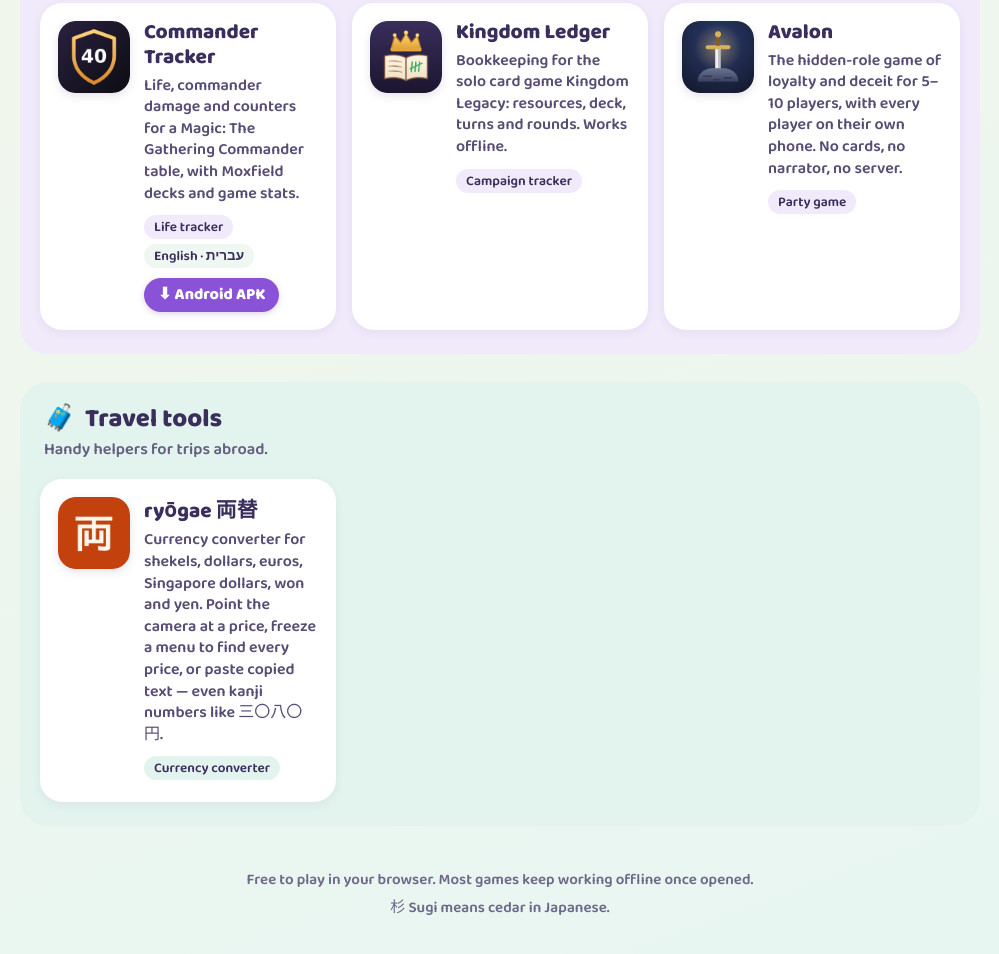
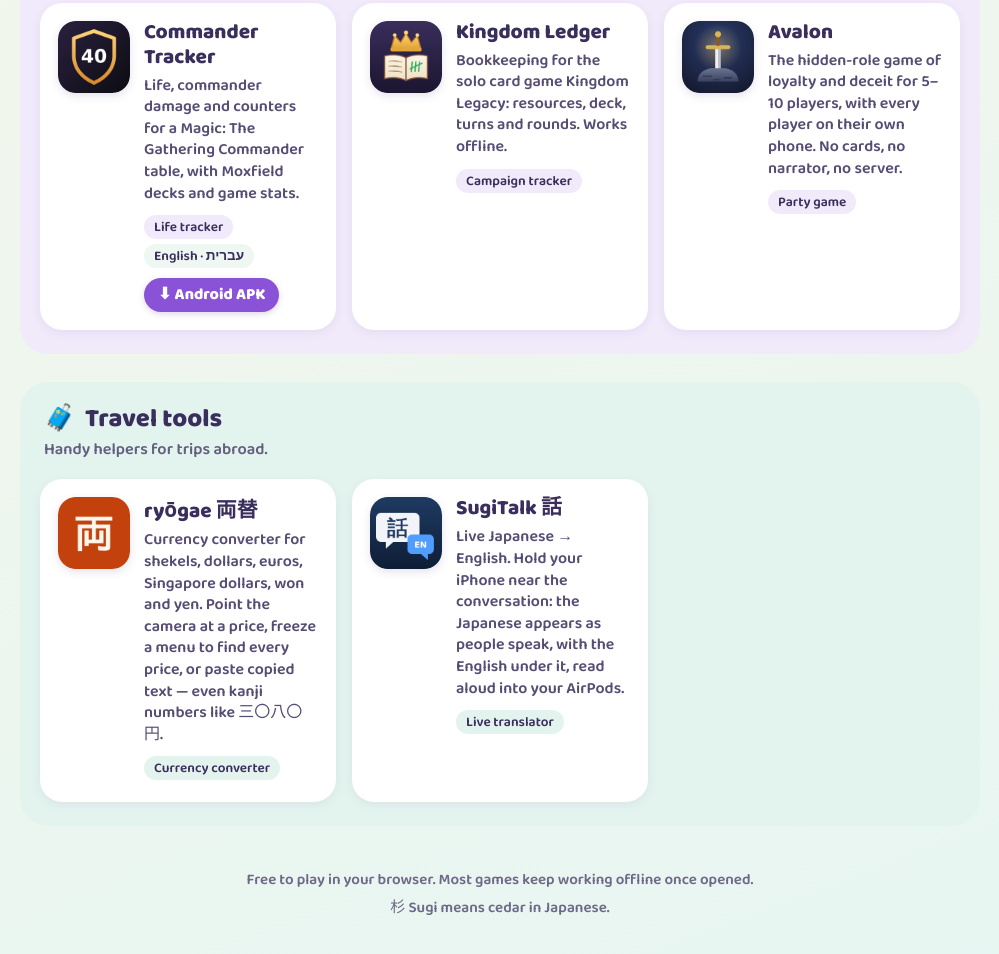
Before and after one commit to net13200/SugiGames, a plain HTML site: page index.html in a window 1280 px wide. Shown: the part 1674-2628 px from the top of the page, without its empty margins (140-1139 px from the left). Drawn offline with Linux system fonts and the light colour scheme.

Commit message:
Add SugiTalk to the Travel tools shelf
SugiTalk 話, the live Japanese → English translator at
https://net13200.github.io/SugiTalk/, joins ryōgae on the Travel tools
shelf. Its icon is in icons/sugitalk.png.

Co-Authored-By: Claude Opus 5.5 <noreply@anthropic.com>
Claude-Session: https://claude.ai/code/session_017G4CAy85Jb8bKCDdv5pDFp

```diff
--- a/index.html
+++ b/index.html
@@ -213,6 +213,14 @@
           <span class="tag">Currency converter</span>
         </div>
       </a></li>
+      <li><a class="card" href="https://net13200.github.io/SugiTalk/">
+        <img src="icons/sugitalk.png" alt="" width="72" height="72" loading="lazy" />
+        <div class="card-body">
+          <h3>SugiTalk <span lang="ja">話</span></h3>
+          <p>Live Japanese → English. Hold your iPhone near the conversation: the Japanese appears as people speak, with the English under it, read aloud into your AirPods.</p>
+          <span class="tag">Live translator</span>
+        </div>
+      </a></li>
     </ul>
   </section>
 
```
Also changed, not shown: icons/sugitalk.png (added), 1 other file.
